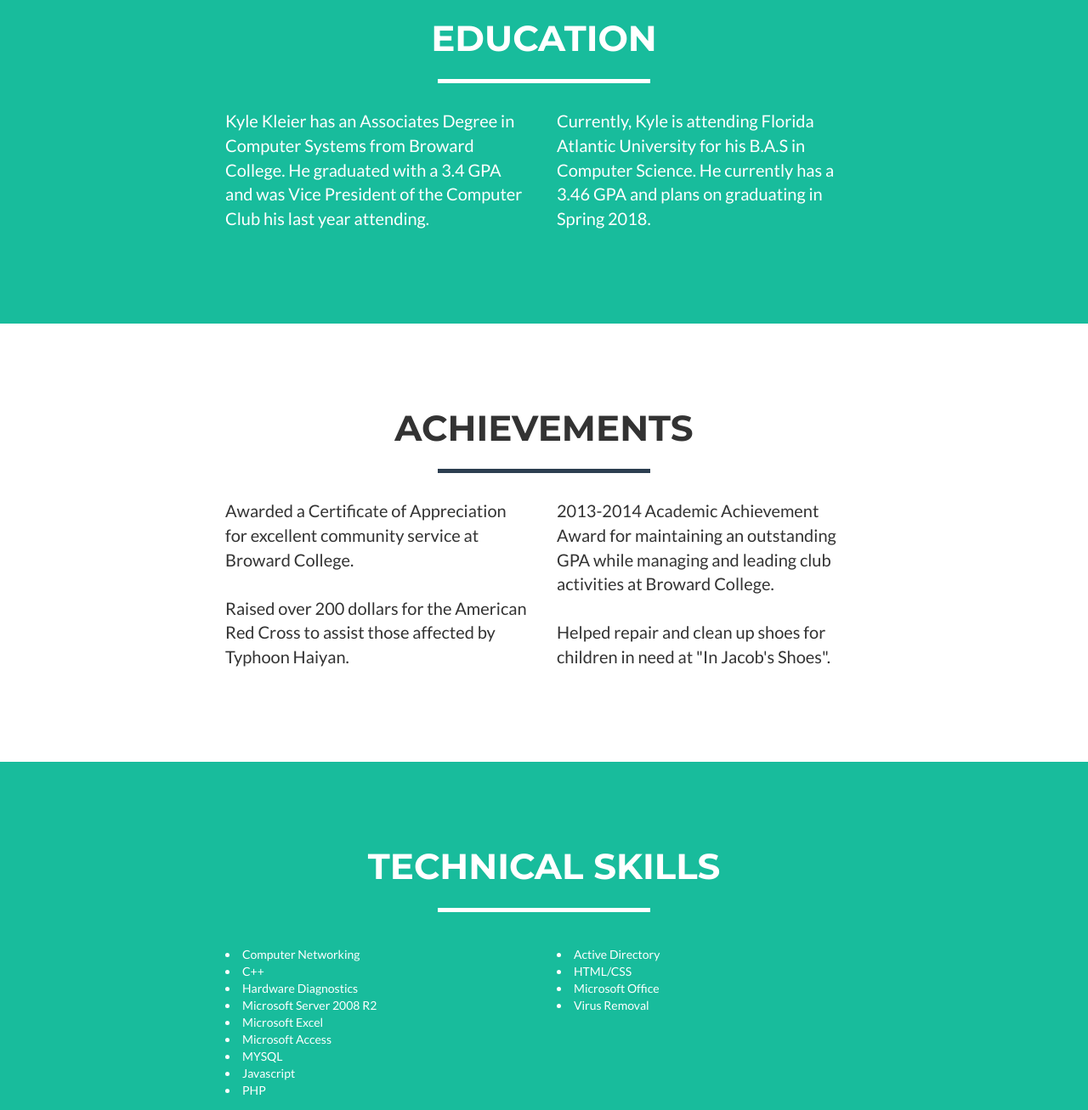
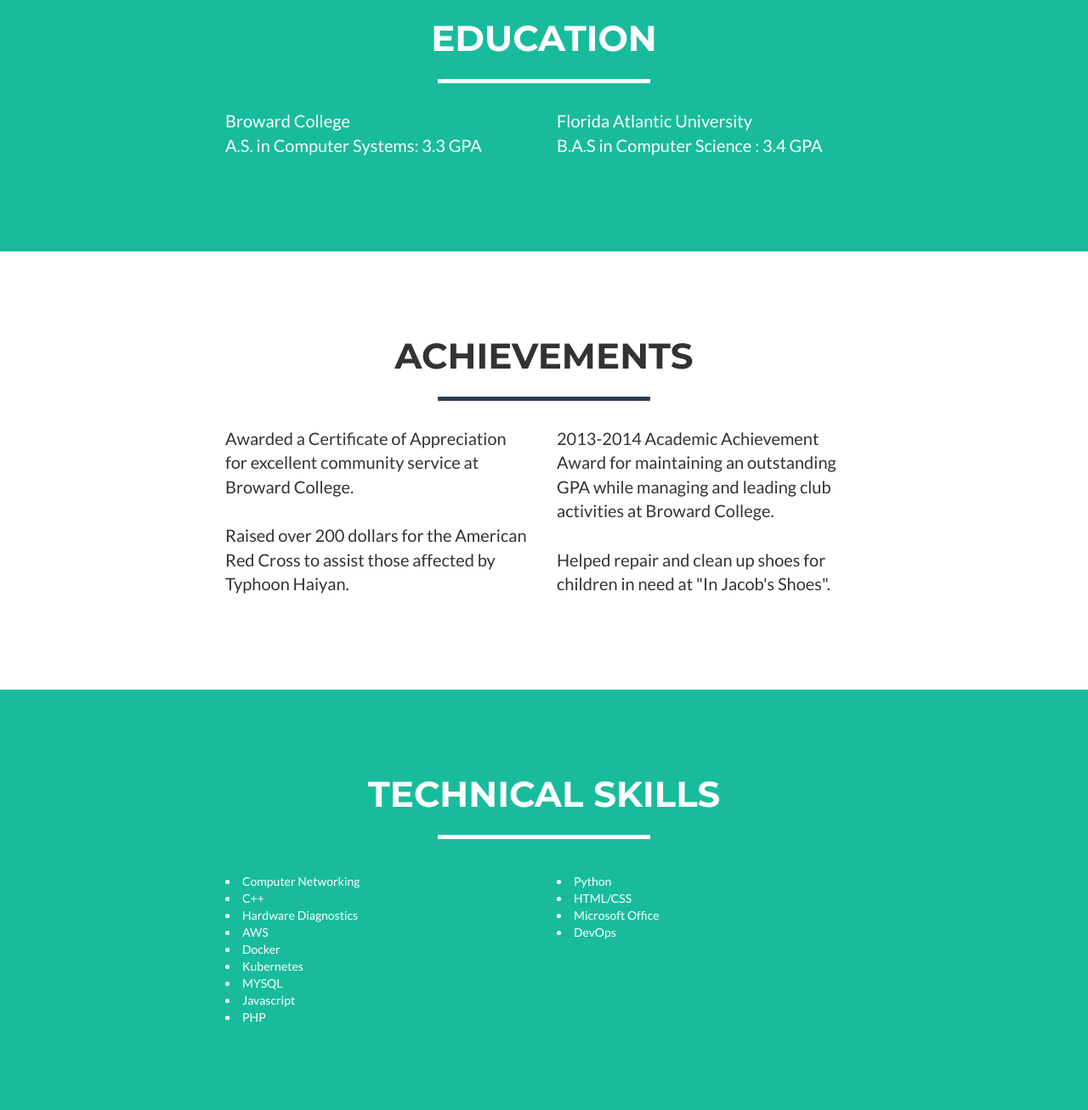
Before and after one commit to kkleier2015/Project-2, a website: page p2/index.html in a window 1280 px wide. Shown: the part 1440-2747 px from the top of the page at 85% size. Drawn offline with nearby package versions, Linux system fonts and the light colour scheme.

Commit message:
Add files via upload

```diff
--- /dev/null
+++ b/p2/docker-compose.yaml
@@ -0,0 +1,6 @@
+version: '3'
+services:
+  web:
+    build: .
+    ports:
+    - "80:80"
--- a/p2/index.html
+++ b/p2/index.html
@@ -78,7 +78,7 @@
                     <div class="intro-text">
                         <span class="name">Kyle Kleier</span>
                         <hr class="star-light">
-                        <span class="skills">Computer Programmer - Web Developer - User Experience Designer</span>
+                        <span class="skills">Computer Programmer - Web Developer - Cloud Engineer</span>
                     </div>
                 </div>
             </div>
@@ -140,10 +140,10 @@
             </div>
             <div class="row">
                 <div class="col-lg-4 col-lg-offset-2">
-                    <p>Kyle Kleier has an Associates Degree in Computer Systems from Broward College. He graduated with a 3.4 GPA and was Vice President of the Computer Club his last year attending.</p>
+                    <p>Broward College <br> A.S. in Computer Systems: 3.3 GPA</p>
                 </div>
                 <div class="col-lg-4">
-                    <p>Currently, Kyle is attending Florida Atlantic University for his B.A.S in Computer Science. He currently has a 3.46 GPA and plans on graduating in Spring 2018.</p>
+                    <p>Florida Atlantic University<br> B.A.S in Computer Science : 3.4 GPA</p>
                 </div>
 
             </div>
@@ -191,9 +191,9 @@
                    <li>Computer Networking</li>
                     <li>C++</li>
                     <li>Hardware Diagnostics</li>
-                    <li>Microsoft Server 2008 R2</li>
-                        <li>Microsoft Excel</li>
-                        <li>Microsoft Access</li>
+                    <li>AWS</li>
+                        <li>Docker</li>
+                        <li>Kubernetes</li>
                         <li>MYSQL</li>
                         <li>Javascript</li>
                         <li>PHP</li>
@@ -201,10 +201,10 @@
                 </div>
                 <div class="col-lg-4">
                     <p>
-                    <li>Active Directory</li>
+                    <li>Python</li>
                     <li>HTML/CSS</li>
                     <li>Microsoft Office</li>
-                    <li>Virus Removal</li>
+                    <li>DevOps</li>
                         </p>
                 </div>
 
```
Also changed, not shown: 1 other file.
